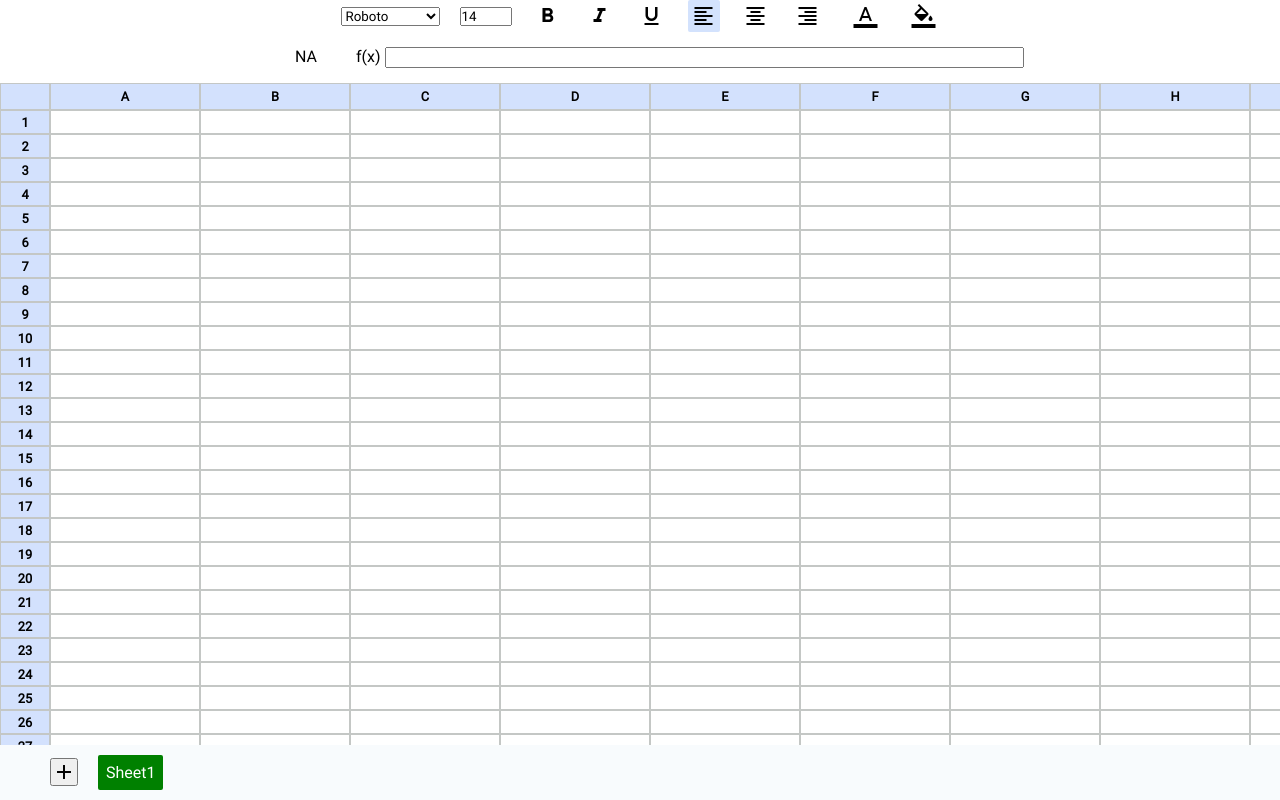
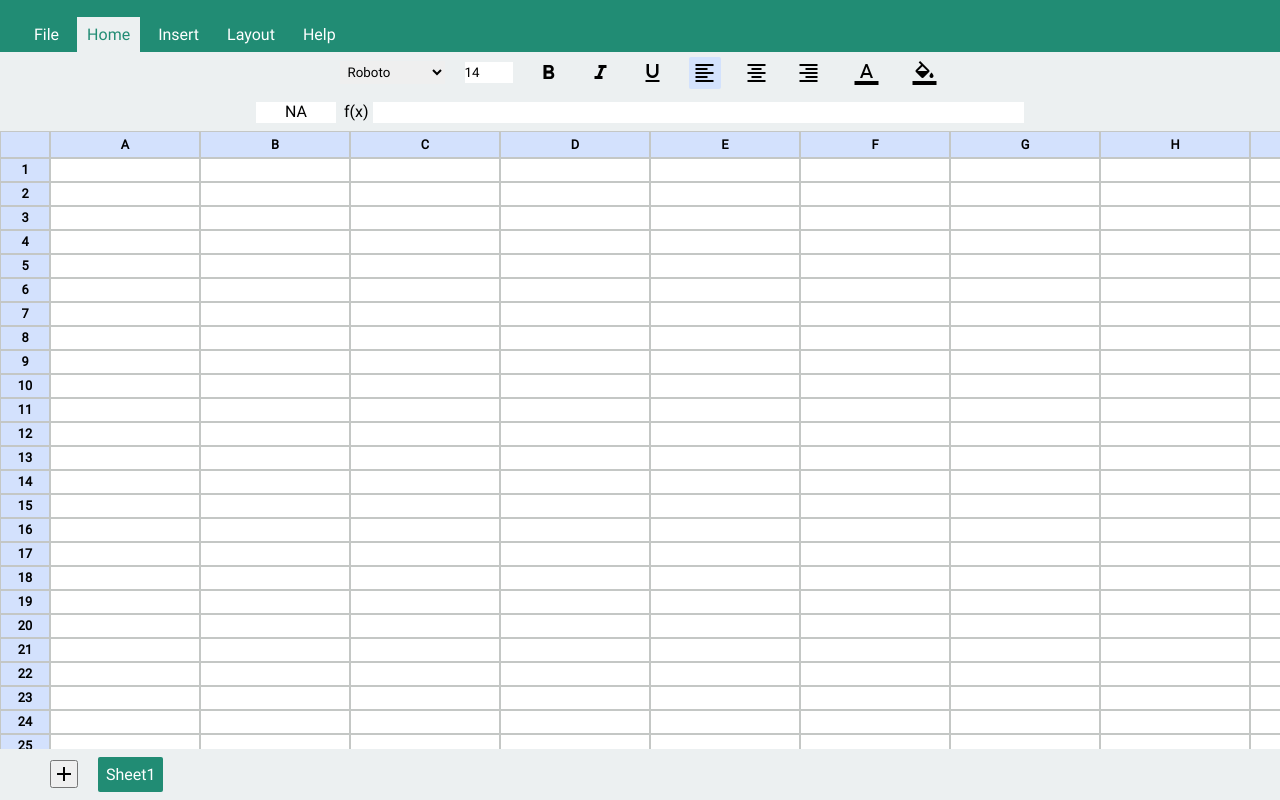
Before and after one commit to sumangitron/Google-sheet-clone, a plain HTML site: page index.html in a window 1280 px wide. Drawn offline with Linux system fonts and the light colour scheme.

Commit message:
change UI

```diff
--- a/data-flow.js
+++ b/data-flow.js
@@ -8,7 +8,7 @@ let state = {};
 
 const defultStyle = {
   fontFamily: "roboto",
-  fontSize: 16,
+  fontSize: 14,
   bold: false,
   italic: false,
   underline: false,
--- a/index.html
+++ b/index.html
@@ -13,16 +13,23 @@
   </head>
   <body>
     <div id="root">
+      <section class="navBar">
+        <div class="tabs">File</div>
+        <div class="tabs" id="home">Home</div>
+        <div class="tabs">Insert</div>
+        <div class="tabs">Layout</div>
+        <div class="tabs">Help</div>
+      </section>
       <section class="head">
         <form>
-          <select name="fontFamily">
+          <select name="fontFamily" style="border: none; padding: 3px 4px; outline: none;">
             <option value="roboto">Roboto</option>
             <option value="josefin-sans">Josefin-Sans</option>
             <option value="pacifio">Pacifio</option>
             <option value="code-Pro">Code-Pro</option>
           </select>
 
-          <input type="number" name="fontSize" value="14" min="10" max="24"/>
+          <input type="number" name="fontSize" value="14" min="10" max="24" style="border: none; padding: 3px 0px; outline: none;"/>
 
           <div>
             <input type="checkbox" name="bold" id="bold" />
@@ -78,7 +85,7 @@
         <div class="row2">
           <div class="selected-cell">NA</div>
           <label for="fx">f(x)</label>
-          <input type="text" name="fx" id="fx" />
+          <input type="text" name="fx" id="fx" style="border: none; padding: 3px 4px; outline: none;" />
         </div>
       </section>
 
--- a/style.css
+++ b/style.css
@@ -8,9 +8,32 @@
 #root {
     display: grid;
     grid-template-columns: auto;
-    grid-template-rows: 1fr 12fr 1fr;
+    grid-template-rows: 1fr 1fr 12fr 1fr;
     height: 100vh;
     width: 100vw;
+}
+
+.navBar {
+    display: flex;
+    justify-content: flex-start;
+    align-items: end;
+    gap: 0.5rem;
+    padding-left: 1.5rem;
+    background-color: #218C74;
+    color: white;
+}
+
+.tabs {
+    padding: 8px 10px;
+}
+
+#home {
+    background-color: #ECF0F1;
+    color: #218C74;
+}
+
+.head {
+    background-color: #ECF0F1;
 }
 
 form {
@@ -18,6 +41,7 @@ form {
     justify-content: center;
     gap: 20px;
     align-items: center;
+    padding: 5px 0px 5px 0px;
 }
 
 input[type="radio"], input[type="checkbox"] {
@@ -43,7 +67,7 @@ input:checked + label {
 .row2 {
     display: flex;
     max-width: 60vw;
-    margin: 15px auto;
+    margin: 0.5rem auto;
 }
 
 .row2 input {
@@ -53,8 +77,10 @@ input:checked + label {
 }
 
 .row2 .selected-cell {
-    width: 100px;
+    width: 80px;
     text-align: center;
+    background-color: white;
+    margin-right: 0.5rem;
 }
 
 .header {
@@ -137,7 +163,7 @@ input:checked + label {
 }
 
 .foot {
-    background-color: #f8fbfd;
+    background-color: #ECF0F1;
 }
 
 .foot-form {
@@ -153,7 +179,7 @@ input:checked + label {
 }
 
 .foot-form input:checked + label {
-    background-color: green !important;
+    background-color: #218C74 !important;
     color: white;
 }
 
```
